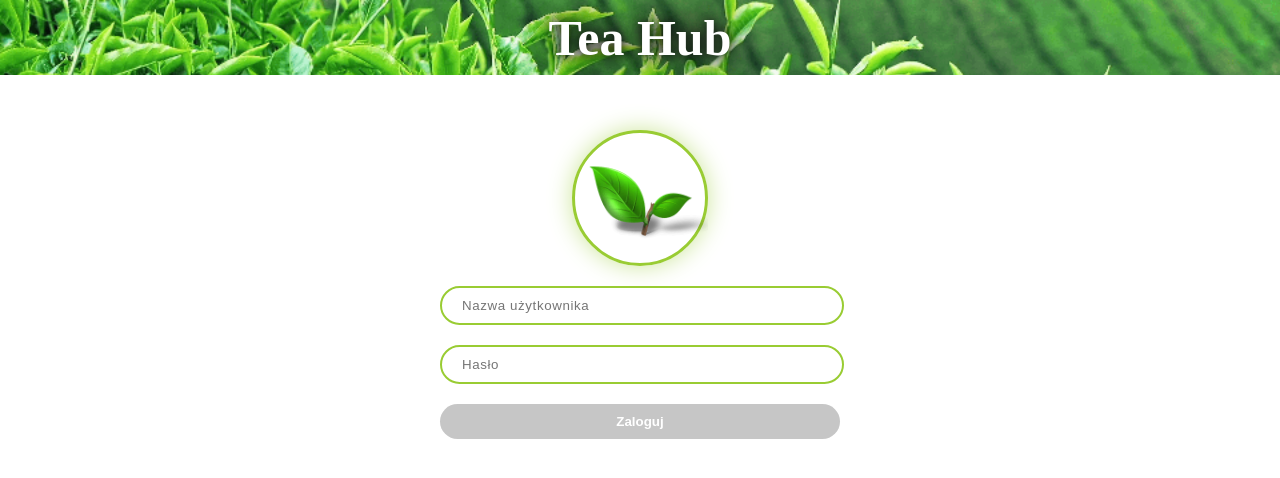
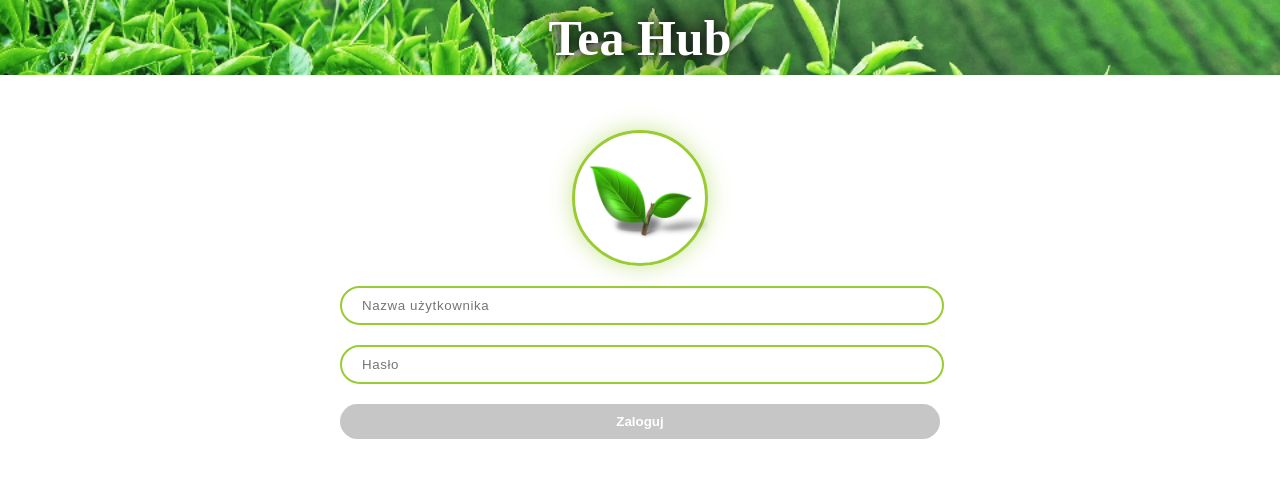
Before and after one commit to filipbaranski/filipbaranski.github.io, a Vue app: page /#/login in a window 1280 px wide. Shown: the top 478 px of the page. Built offline with nearby package versions, Linux system fonts and the light colour scheme; no server answers.

Commit message:
Added login styles

```diff
--- a/src/components/Dashboard/DashboardCalendar.vue
+++ b/src/components/Dashboard/DashboardCalendar.vue
@@ -79,7 +79,6 @@ const editedData = computed(() => {
   &-container {
     position: relative;
     width: 100%;
-    margin: 0 auto;
   }
 
   &:hover {
--- a/src/components/Dashboard/DashboardEvents.vue
+++ b/src/components/Dashboard/DashboardEvents.vue
@@ -106,7 +106,6 @@ const eventFilter = (daysLeft: any) => {
   &-container {
     position: relative;
     width: 100%;
-    margin: 0 auto;
   }
 
   &-link {
--- a/src/views/CalendarView.vue
+++ b/src/views/CalendarView.vue
@@ -204,7 +204,7 @@ nav {
   display: flex;
   justify-content: space-between;
   align-items: center;
-  margin: 0 auto;
+  width: 100%;
   max-width: 600px;
 
   h2 {
@@ -235,6 +235,10 @@ nav {
 }
 
 .calendar {
+  display: flex;
+  flex-direction: column;
+  align-items: center;
+
   &-mask {
     position: absolute;
     top: -5px;
@@ -269,8 +273,9 @@ nav {
     grid-template-columns: repeat(7, 1fr);
     grid-gap: 4px;
     flex-wrap: wrap;
+    width: 100%;
     max-width: 600px;
-    margin: 40px auto 0;
+    margin-top: 40px;
     z-index: 0;
   }
 
--- a/src/views/DashboardView.vue
+++ b/src/views/DashboardView.vue
@@ -98,6 +98,7 @@ onMounted(() => {
     bottom: 0;
     display: flex;
     flex-direction: column;
+    align-items: center;
     gap: 10px;
     animation: moduleUpFadeIn 1s;
     animation-delay: -0.1s;
--- a/src/views/LoginView.vue
+++ b/src/views/LoginView.vue
@@ -16,7 +16,9 @@ const cleanError = () => {
 }
 
 const onSubmit = () => {
-  authStore.login(state.name, state.password);
+  const sanitizedName = state.name.replace(/([^\w ]|_)/g, '').trim();
+  const sanitizedPassword = state.password.replace(/[<>]/g, '').trim();
+  authStore.login(sanitizedName, sanitizedPassword);
 }
 </script>
 
@@ -68,7 +70,6 @@ const onSubmit = () => {
 
 form {
   width: 100%;
-  max-width: 400px;
   display: flex;
   flex-direction: column;
 }
@@ -76,7 +77,6 @@ form {
 input {
   outline: none;
   width: calc(100% - 40px);
-  max-width: 400px;
   margin-bottom: 20px;
   border-radius: $login-input-border-radius;
   border: 2px solid $border-green;
@@ -86,7 +86,6 @@ input {
 
 button {
   width: 100%;
-  max-width: 400px;
   border-radius: $login-input-border-radius;
   outline: none;
   border: none;
@@ -119,4 +118,10 @@ button {
   max-width: 380px;
   margin-top: 15px;
 }
+
+@media only screen and (min-width: 768px) {
+  form {
+    max-width: 600px;
+  }
+}
 </style>
```
